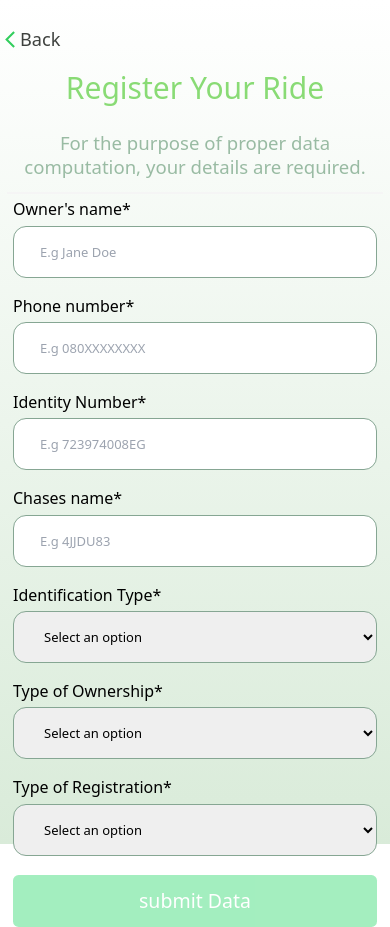
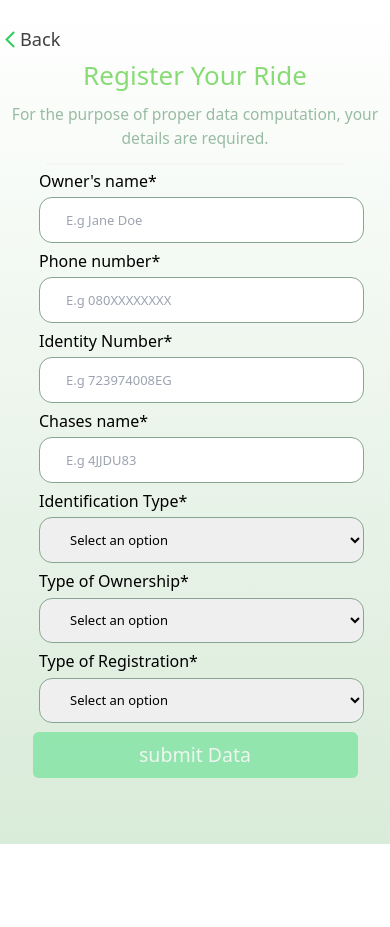
Before and after one commit to Robinson-Taiwo/KWTMS, a React (Vite) app: page /Registration/ride in a window 390 px wide. After the commit the page ends 844 px from the top, so only its background shows below. Built offline with nearby package versions, Linux system fonts and the light colour scheme.

Commit message:
fixed mobile responsiveness

```diff
--- a/src/Components/RideReg.css
+++ b/src/Components/RideReg.css
@@ -75,7 +75,7 @@
 }
 
 .cont {
-    @apply w-[100%]
+    @apply w-[100%] flex flex-col
 }
 
 @media (max-width: 767px) {
@@ -91,7 +91,7 @@
     }
 
     .ride-head {
-        @apply text-tt font-medium leading-[3.46rem] mb-[1.49rem] text-[#89db75] flex justify-center
+        @apply font-medium leading-[1.46rem] mb-[1.29rem] text-[#89db75] flex justify-center text-[2rem]
     }
 
     .label {
@@ -99,7 +99,7 @@
     }
 
     .ride-desc {
-        @apply text-[1.43rem] w-[29rem] flex-wrap leading-[1.85rem] font-normal text-[#99bba3] text-center
+        @apply text-[1.2rem] w-[29rem] flex-wrap leading-[1.85rem] font-normal text-[#99bba3] text-center
     }
 
     .ride-top {
@@ -109,16 +109,16 @@
     .ride-line {
         border: 0.08rem solid #F5F5F5;
 
-        @apply w-[28.85rem] mb-[0.5rem]
+        @apply w-[22.85rem] mb-[0.5rem]
     }
 
     .ride-reg-form {
-        @apply flex flex-col gap-[1.45rem] w-[28rem]
+        @apply flex flex-col gap-[0.7rem] w-[28rem] justify-center items-center
     }
 
     .input {
         border: 0.07rem solid #86a693;
-        @apply w-[28rem] h-[4rem] rounded-[1rem] pl-[2rem]
+        @apply w-[25rem] h-[3.5rem] rounded-[1rem] pl-[2rem] ml-[2rem]
     }
 
     .input:focus {
@@ -126,13 +126,13 @@
     }
 
     .label {
-        @apply text-[1.23rem] leading-[1.46rem]
+        @apply text-[1.23rem] leading-[1.46rem] ml-[2rem]
     }
 
     .ride-button {
         border-radius: 0.43rem;
 
-        @apply w-[28rem] h-[4rem] bg-green-400 text-[white] text-[1.5rem]
+        @apply w-[25rem] h-[3.5rem] bg-green-400 text-[white] text-[1.5rem]
     }
 
     .ride-button:hover {
```
